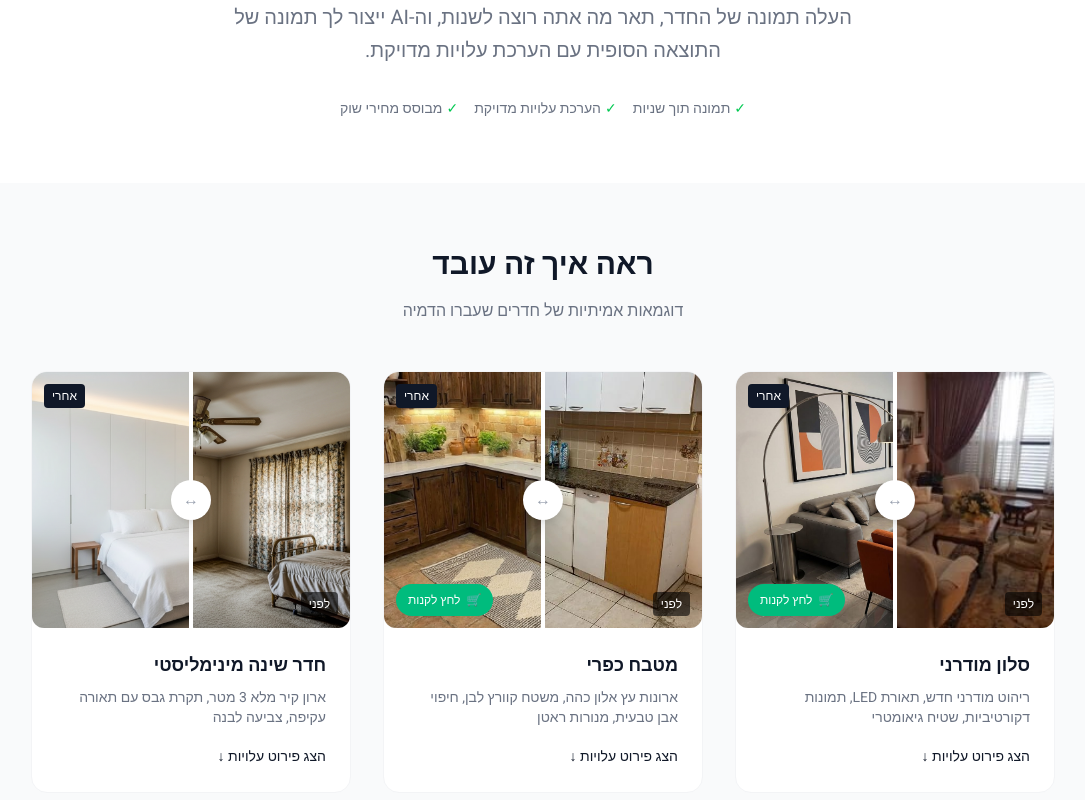
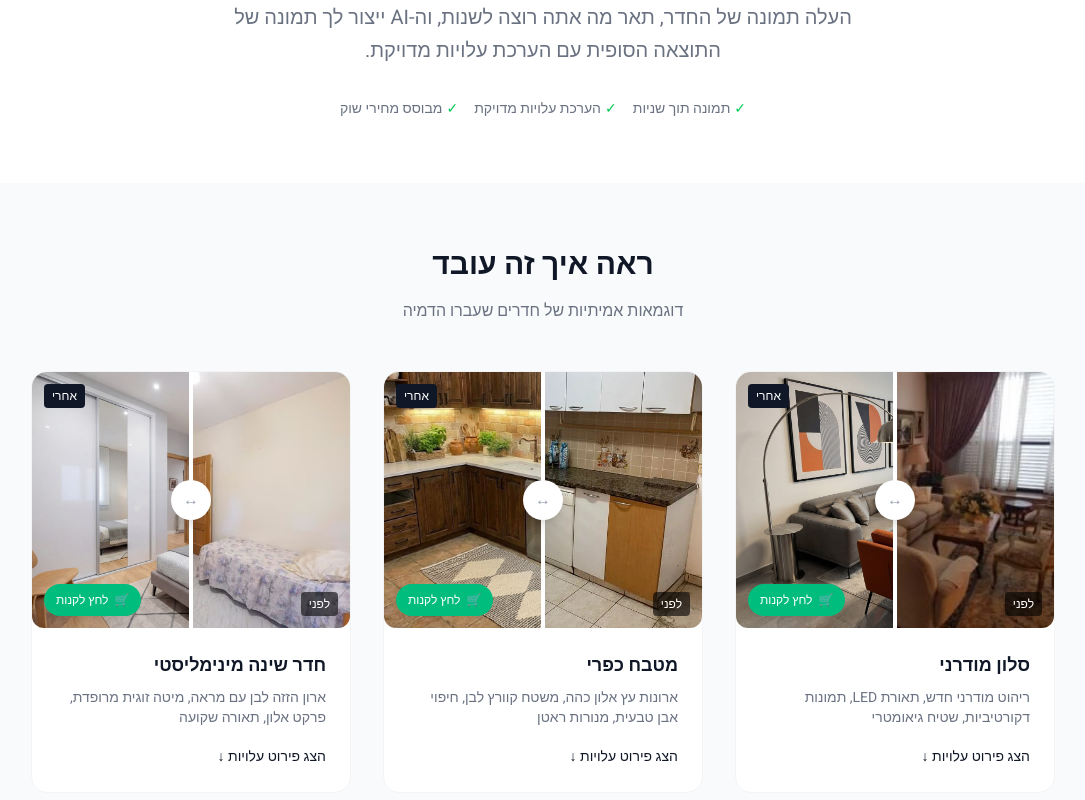
Before and after one commit to guyceza/shiputz-ai, a Next.js app: page /visualize in a window 1280 px wide. Shown: the part 274-1074 px from the top of the page, without its empty margins (97-1182 px from the left). Built offline with nearby package versions, Linux system fonts and the light colour scheme.

Commit message:
Update bedroom with new images, descriptions and Shop the Look products

```diff
--- a/src/app/visualize/page.tsx
+++ b/src/app/visualize/page.tsx
@@ -78,17 +78,26 @@ const EXAMPLES: ExampleCard[] = [
     title: "חדר שינה מינימליסטי",
     beforeImg: "/examples/bedroom-before.jpg",
     afterImg: "/examples/bedroom-after.jpg",
-    beforeDesc: "חדר שינה עם שטיח בז׳, וילונות ישנים ומאוורר תקרה מיושן",
-    afterDesc: "חדר שינה מינימליסטי עם ארון קיר מלא, גבס דקורטיבי ותאורה עקיפה",
-    changes: "ארון קיר מלא 3 מטר, תקרת גבס עם תאורה עקיפה, צביעה לבנה",
+    beforeDesc: "חדר שינה ישן עם ארון עץ כהה, מיטת יחיד ותאורה פלורסנטית",
+    afterDesc: "חדר שינה מינימליסטי עם ארון לבן ומראה, מיטה זוגית אפורה ופרקט עץ",
+    changes: "ארון הזזה לבן עם מראה, מיטה זוגית מרופדת, פרקט אלון, תאורה שקועה",
     costs: [
-      { item: "ארון קיר (3 מטר)", price: 7500 },
-      { item: "תקרת גבס (15 מ״ר)", price: 2700 },
-      { item: "תאורה עקיפה LED", price: 1200 },
-      { item: "צביעה (45 מ״ר)", price: 1800 },
-      { item: "עבודה", price: 3200 },
+      { item: "ארון הזזה עם מראה (3 מטר)", price: 9500 },
+      { item: "פרקט אלון (15 מ״ר)", price: 3750 },
+      { item: "תאורה שקועה (6 ספוטים)", price: 1800 },
+      { item: "צביעה אפור (45 מ״ר)", price: 1800 },
+      { item: "עבודה", price: 3500 },
     ],
-    total: 16400,
+    total: 20350,
+    shopItems: [
+      { x: 15, y: 45, title: "ארון הזזה עם מראה", price: "₪9,500" },
+      { x: 70, y: 50, title: "מיטה זוגית מרופדת", price: "₪4,200" },
+      { x: 88, y: 45, title: "מנורת שולחן מודרנית", price: "₪380" },
+      { x: 85, y: 55, title: "שידת לילה עגולה", price: "₪650" },
+      { x: 75, y: 25, title: "תמונת אבסטרקט", price: "₪890" },
+      { x: 12, y: 75, title: "כורסת עץ סקנדינבית", price: "₪1,800" },
+      { x: 50, y: 85, title: "שטיח גיאומטרי", price: "₪1,200" },
+    ],
   },
 ];
 
@@ -278,7 +287,7 @@ function ShopHotspot({ x, y, title, price }: { x: number; y: number; title: stri
 
 function ExampleCardComponent({ example }: { example: ExampleCard }) {
   const [showDetails, setShowDetails] = useState(false);
-  const showShopFeature = example.id === 1 || example.id === 2; // Enable Shop the Look for living room and rustic kitchen
+  const showShopFeature = example.id === 1 || example.id === 2 || example.id === 3; // Enable Shop the Look for all rooms
 
   return (
     <div className="bg-white border border-gray-100 rounded-2xl overflow-hidden hover:border-gray-200 hover:shadow-lg transition-all duration-300">
```
Also changed, not shown: public/examples/bedroom-after.jpg, public/examples/bedroom-before.jpg.
